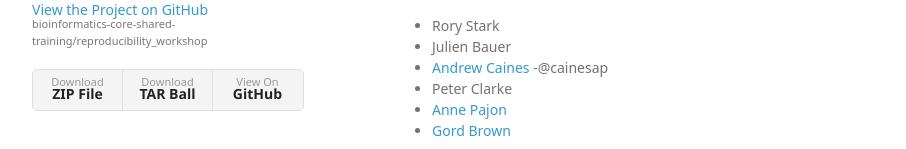
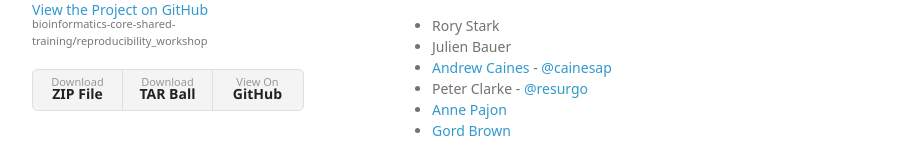
Before and after one commit to bioinformatics-core-shared-training/reproducibility_workshop, a plain HTML site: page index.html in a window 1280 px wide. Shown: the part 203-352 px from the top of the page, without its empty margins (178-1084 px from the left). Drawn offline with Linux system fonts and the light colour scheme; a web font is replaced by a local one.

Commit message:
Added Peter Clarke's twitter handle

```diff
--- a/index.html
+++ b/index.html
@@ -40,8 +40,8 @@
 <ul>
 <li>Rory Stark</li>
 <li>Julien Bauer</li>
-<li><a href="http://apc38.user.srcf.net/">Andrew Caines</a> -@cainesap</li>
-<li>Peter Clarke</li>
+<li><a href="http://apc38.user.srcf.net/">Andrew Caines</a> - <a href="https://twitter.com/cainesap">@cainesap</a></li>
+<li>Peter Clarke - <a href="https://twitter.com/resurgo">@resurgo</a></li>
 <li><a href="https://github.com/pajanne">Anne Pajon</a> </li>
 <li><a href="https://github.com/gdbzork">Gord Brown</a></li>
 </ul>
```
